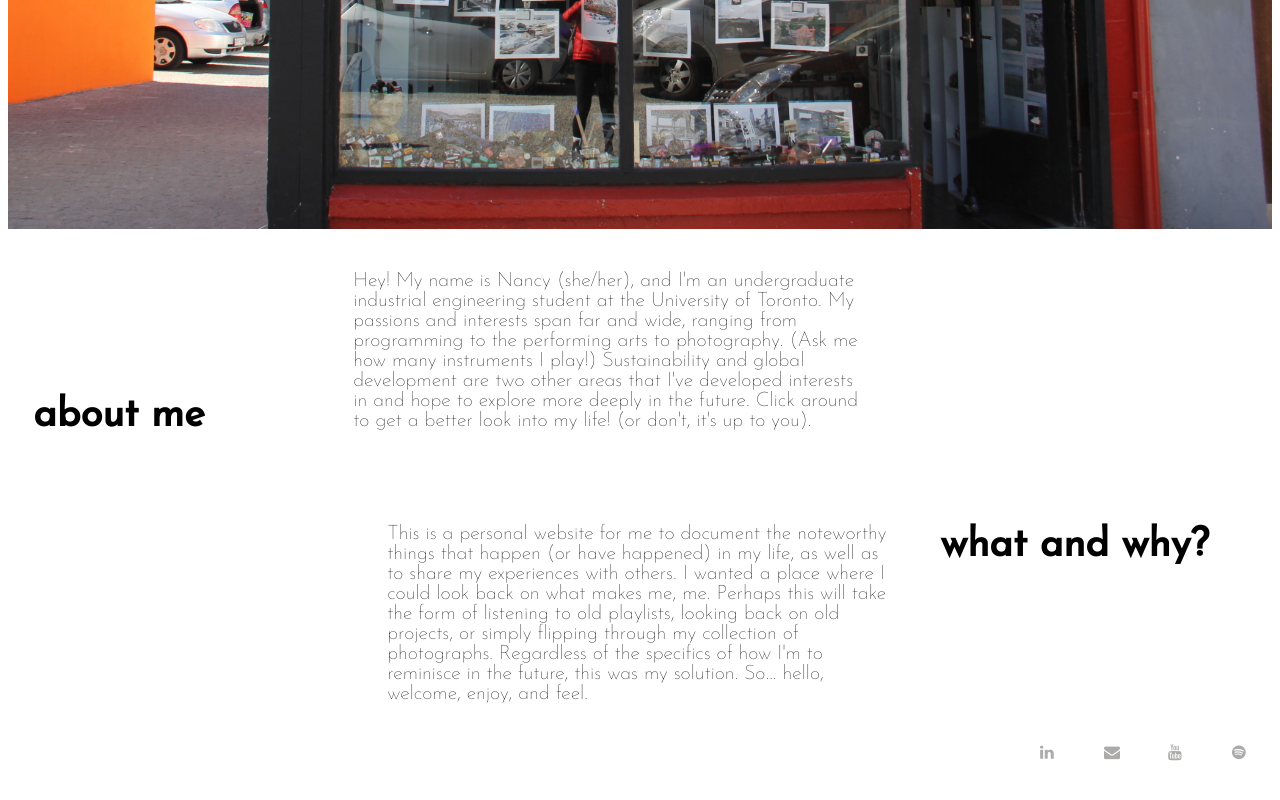
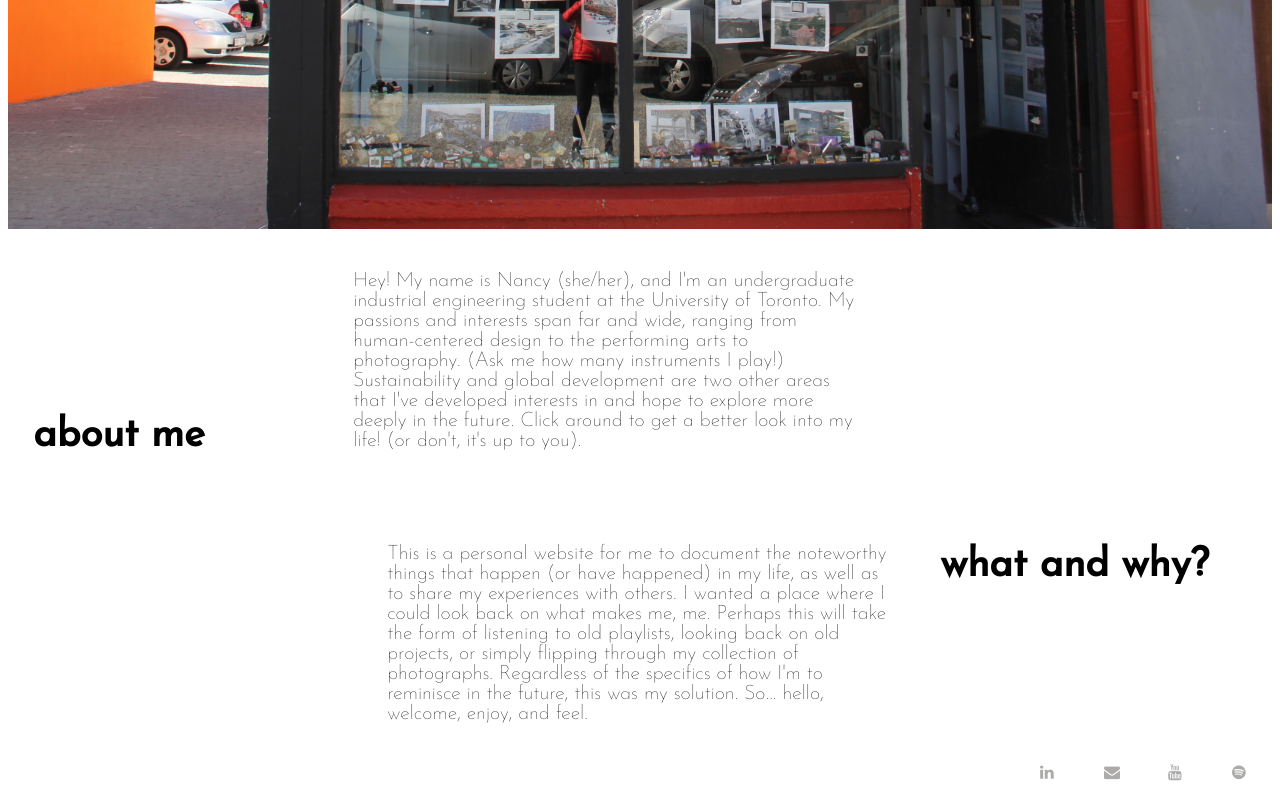
Before and after one commit to nancyli19/nancyli19.github.io, a plain HTML site: page index.html in a window 1280 px wide. Shown: the part 660-1460 px from the top of the page. Drawn offline with Linux system fonts and the light colour scheme.

Commit message:
Update index.html

```diff
--- a/index.html
+++ b/index.html
@@ -27,7 +27,7 @@
         <div class = "aboutme">
         <br>
             <h3>about me</h3>
-            <p>Hey! My name is Nancy (she/her), and I'm an undergraduate industrial engineering student at the University of Toronto. My passions and interests span far and wide, ranging from programming to the performing arts to photography. (Ask me how many instruments I play!) Sustainability and global development are two other areas that I've developed interests in and hope to explore more deeply in the future. Click around to get a better look into my life! (or don't, it's up to you).
+            <p>Hey! My name is Nancy (she/her), and I'm an undergraduate industrial engineering student at the University of Toronto. My passions and interests span far and wide, ranging from human-centered design to the performing arts to photography. (Ask me how many instruments I play!) Sustainability and global development are two other areas that I've developed interests in and hope to explore more deeply in the future. Click around to get a better look into my life! (or don't, it's up to you).
             </p>
         </div>
         <div class = "what">
```
